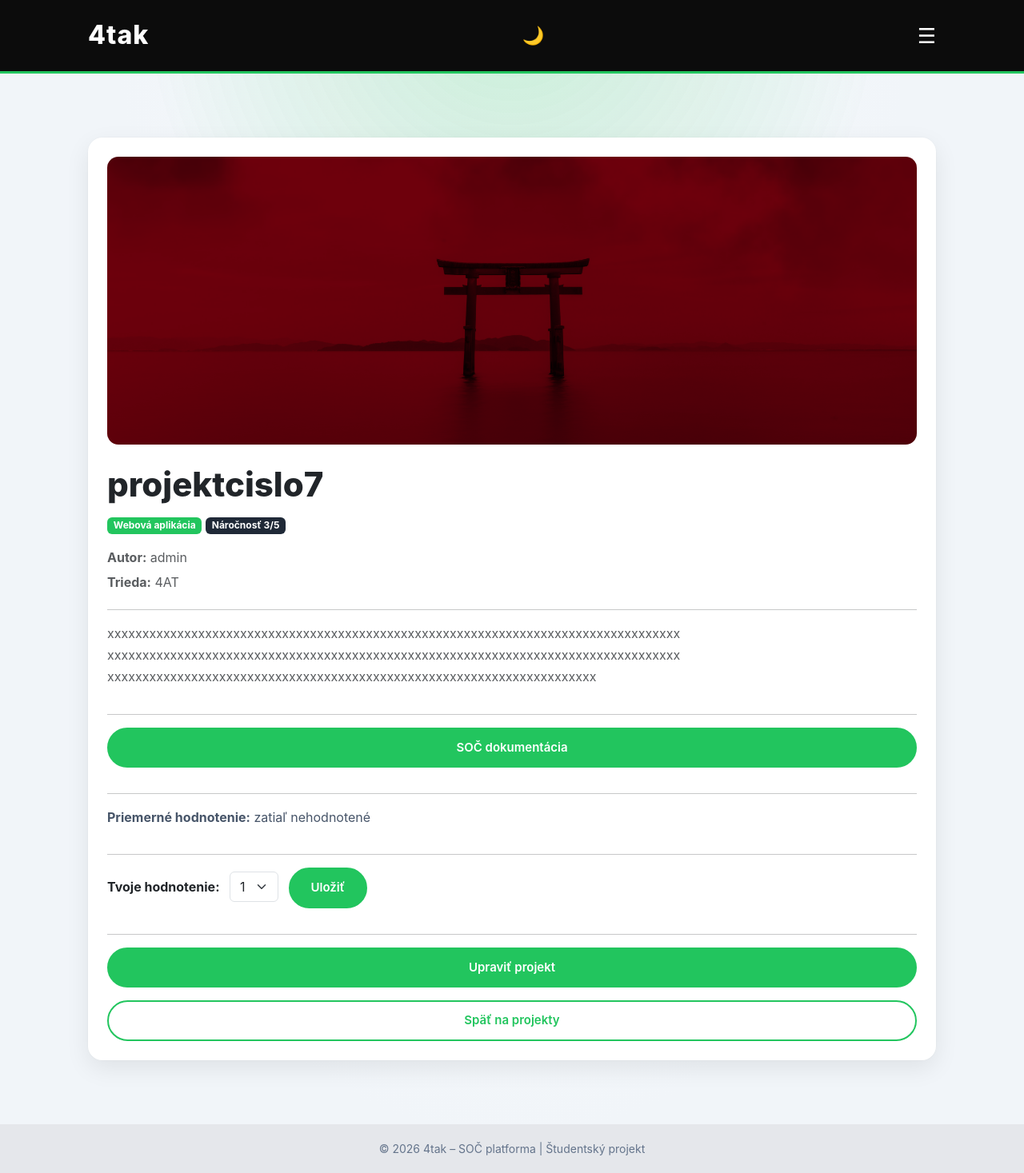
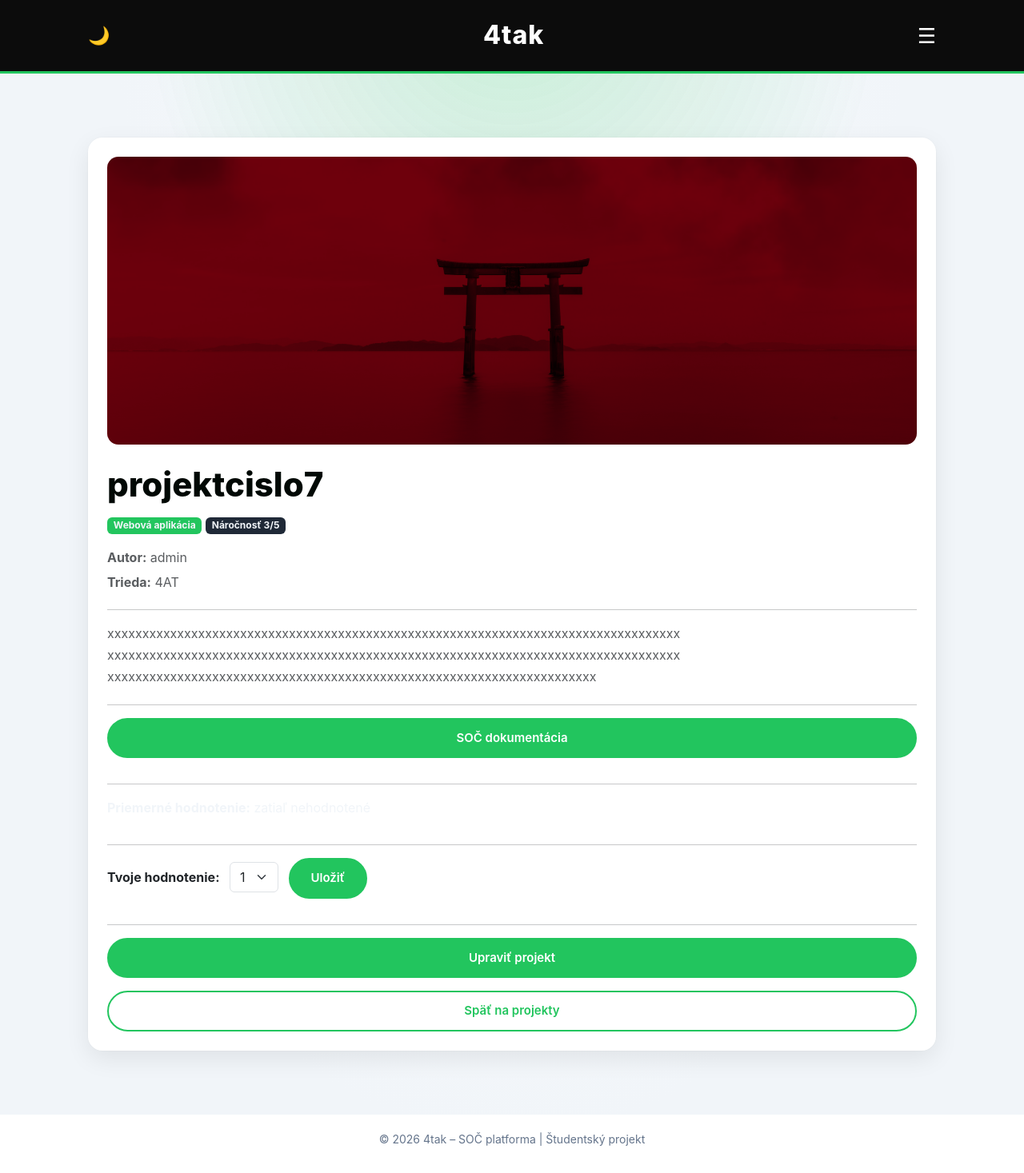
Before and after one commit to GrandpaCannibal043/4tak-soc, a Django app: page /projects/11/ in a window 1280 px wide. Shown: the whole page at 80% size. After the commit the page ends 1433 px from the top, so only its background shows below. Run offline with Django 5.2, Linux system fonts and the light colour scheme; a user stored in the database is signed in; data comes from the database, SQL or seed files in the repository; data that the repository does not hold is empty.

Commit message:
nightday1

```diff
--- a/projects/templates/projects/base.html
+++ b/projects/templates/projects/base.html
@@ -54,6 +54,18 @@
             transition: background 0.4s ease, color 0.3s ease;
         }
 
+        body {
+            color: var(--text-main);
+        }
+
+        p, span, li {
+            color: var(--text-muted);
+        }
+
+        h1, h2, h3, h4, h5 {
+            color: var(--text-main);
+        }
+
 
         body.dark {
             --bg-main: #07461f;
@@ -61,7 +73,7 @@
             --bg-soft: #171717;
 
             --text-main: #e5e7eb;
-            --text-muted: #9ca3af;
+            --text-muted: #b6b7b8;
 
             --glow-color: rgba(34,197,94,0.08);
             --bg-grad-1: #000000;
@@ -190,7 +202,7 @@
         .nav-menu a {
             display: block;
             padding: 10px 0;
-            color: #e5e7eb;
+            color: #dedede;
             text-decoration: none;
             font-weight: 600;
             font-size: 15px;
@@ -257,7 +269,6 @@
         }
 
         p {
-            color: var(--text-muted);
             line-height: 1.7;
             max-width: 720px;
         }
@@ -305,6 +316,12 @@
             box-shadow: 0 10px 30px rgba(0,0,0,0.08);
             margin-bottom: 30px;
             transition: all 0.25s ease;
+        }
+
+        .card p,
+        .card span,
+        .card small {
+            color: var(--bg-main);
         }
 
         .card:hover {
@@ -431,7 +448,7 @@
         FOOTER
         ========================= */
         footer {
-            background-color: #e5e7eb;
+            background-color: var(--bg-card);
             color: #64748b;
             padding: 20px;
             text-align: center;
@@ -533,8 +550,8 @@ function togglePassword(inputId, btn) {
 
 <header>
     <div class="header-inner">
+        <div class="theme-toggle" onclick="toggleTheme()">🌙</div>
         <h2>4tak</h2>
-        <div class="theme-toggle" onclick="toggleTheme()">🌙</div>
         <div class="hamburger" onclick="toggleMenu()">☰</div>
     </div>
 
--- a/projects/templates/projects/project_detail.html
+++ b/projects/templates/projects/project_detail.html
@@ -47,7 +47,7 @@
     <hr>
 
     <!-- POPIS PROJEKTU -->
-    <p class="text-muted">
+    <p class="text-muted mb-1">
         {{ project.functionality }}
     </p>
 
```
